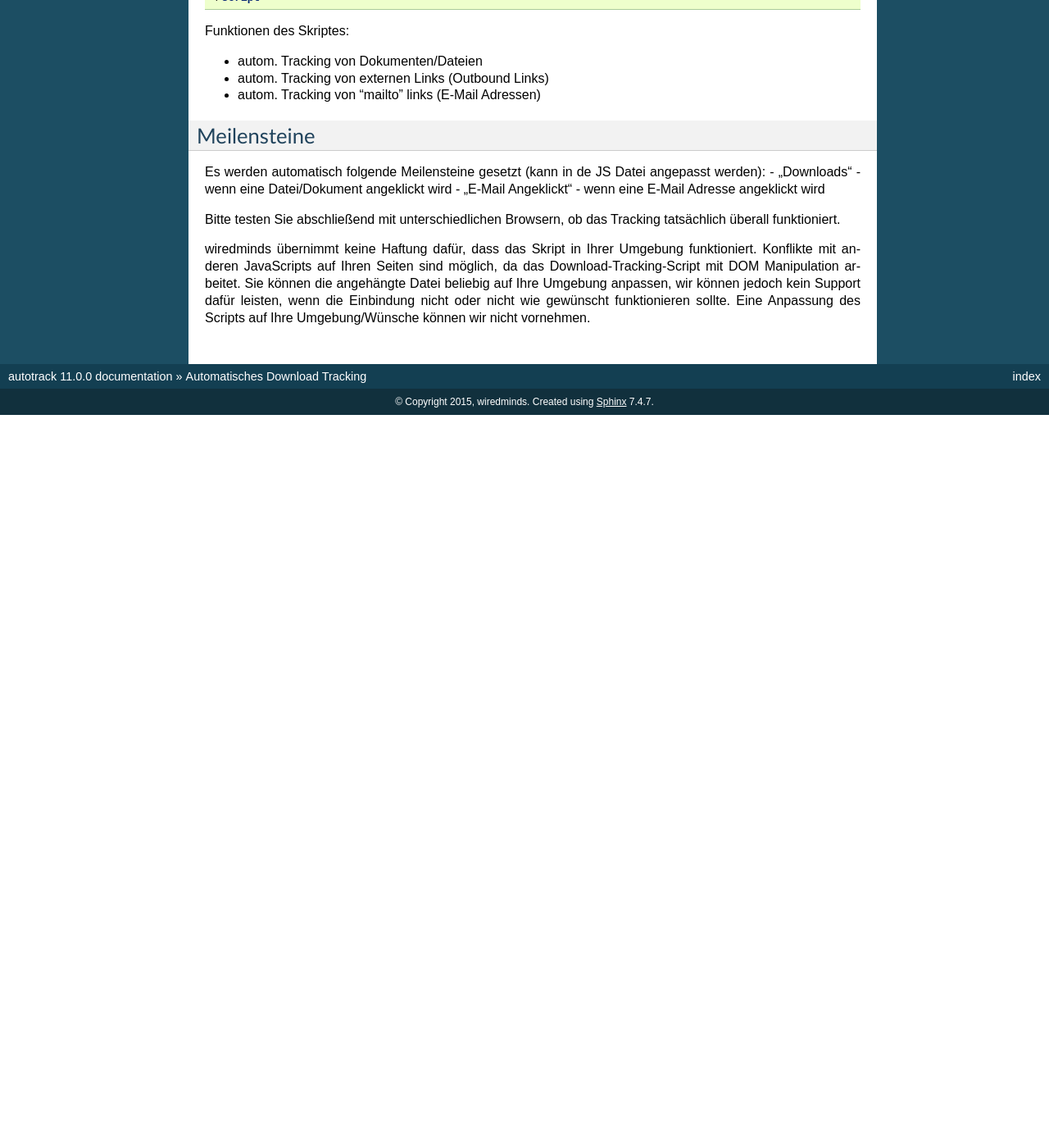
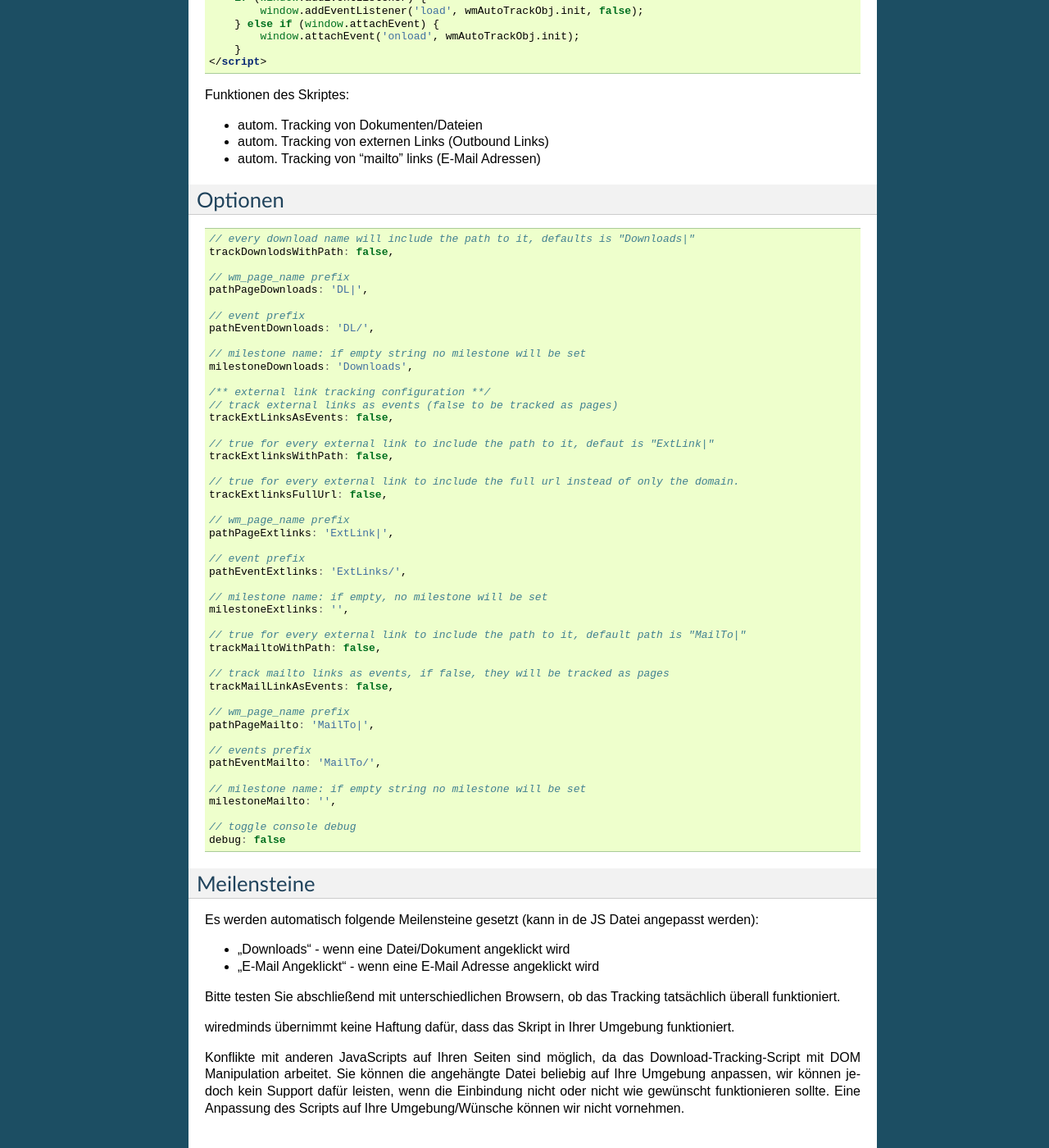
Before and after one commit to wiredminds/autotrack, a Sphinx documentation site: the page built from docs/source/index.rst, in a window 1280 px wide and 1400 px high, scrolled down 525 px. Shown: the whole window at 82% size. Built offline with Sphinx 7.4.7, drawn with Linux system fonts in a browser that asks for light colours; before the commit the page ends 1031 px from its top, so only the background shows below that; some of the changed text lies outside the part shown.

Commit message:
Updated docs: autotrack options

```diff
--- a/docs/source/index.rst
+++ b/docs/source/index.rst
@@ -20,12 +20,17 @@ Bite die wm_autotrack.min.js JavaScript Datei auf dem Webserver hochladen und im
 
 .. code-block:: html
 
+    <-- Make sure that the wiredminds tracking code is added to your page as well -->
     <script type="text/javascript" src="../dist/wm_autotrack.min.js"></script>
 
     <script>
         var wmAutoTrackObj = new wmAutoTrack({
+              // add options here
               trackDownlodsWithPath: false
         });
+
+        // no not modify below this line
+        // init autotrack
         if (window.addEventListener) {
             window.addEventListener('load', wmAutoTrackObj.init, false);
         } else if (window.attachEvent) {
@@ -39,16 +44,73 @@ Funktionen des Skriptes:
 - autom. Tracking von externen Links (Outbound Links)
 - autom. Tracking von "mailto" links (E-Mail Adressen)
 
+Optionen
+--------
+
+.. code-block:: javascript
+
+    // every download name will include the path to it, defaults is "Downloads|"
+    trackDownlodsWithPath: false,
+
+    // wm_page_name prefix
+    pathPageDownloads: 'DL|',
+
+    // event prefix
+    pathEventDownloads: 'DL/',
+
+    // milestone name: if empty string no milestone will be set
+    milestoneDownloads: 'Downloads',
+
+    /** external link tracking configuration **/
+    // track external links as events (false to be tracked as pages)
+    trackExtLinksAsEvents: false,
+
+    // true for every external link to include the path to it, defaut is "ExtLink|"
+    trackExtlinksWithPath: false,
+
+    // true for every external link to include the full url instead of only the domain.
+    trackExtlinksFullUrl: false,
+
+    // wm_page_name prefix
+    pathPageExtlinks: 'ExtLink|',
+
+    // event prefix
+    pathEventExtlinks: 'ExtLinks/',
+
+    // milestone name: if empty, no milestone will be set
+    milestoneExtlinks: '',
+
+    // true for every external link to include the path to it, default path is "MailTo|"
+    trackMailtoWithPath: false,
+
+    // track mailto links as events, if false, they will be tracked as pages
+    trackMailLinkAsEvents: false,
+
+    // wm_page_name prefix
+    pathPageMailto: 'MailTo|',
+
+    // events prefix
+    pathEventMailto: 'MailTo/',
+
+    // milestone name: if empty string no milestone will be set
+    milestoneMailto: '',
+
+    // toggle console debug
+    debug: false
+
 Meilensteine
 ------------
 
 Es werden automatisch folgende Meilensteine gesetzt (kann in de JS Datei angepasst werden):
+
 - „Downloads“ - wenn eine Datei/Dokument angeklickt wird
 - „E-Mail Angeklickt“ - wenn eine E-Mail Adresse angeklickt wird
 
 Bitte testen Sie abschließend mit unterschiedlichen Browsern, ob das Tracking tatsächlich überall funktioniert.
 
 wiredminds übernimmt keine Haftung dafür, dass das Skript in Ihrer Umgebung funktioniert.
+
+
 Konflikte mit anderen JavaScripts auf Ihren Seiten sind möglich, da das Download-Tracking-Script mit DOM Manipulation arbeitet.
 Sie können die angehängte Datei beliebig auf Ihre Umgebung anpassen, wir können jedoch kein Support dafür leisten, wenn die Einbindung nicht oder nicht wie gewünscht funktionieren sollte.
 Eine Anpassung des Scripts auf Ihre Umgebung/Wünsche können wir nicht vornehmen.
```
